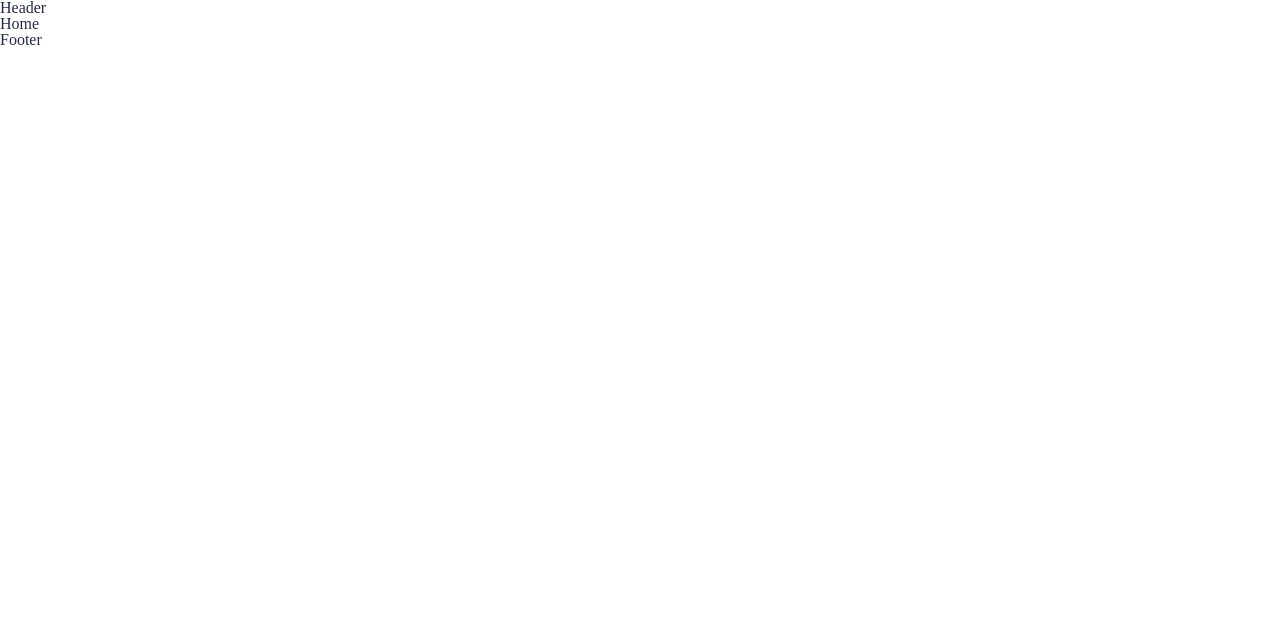
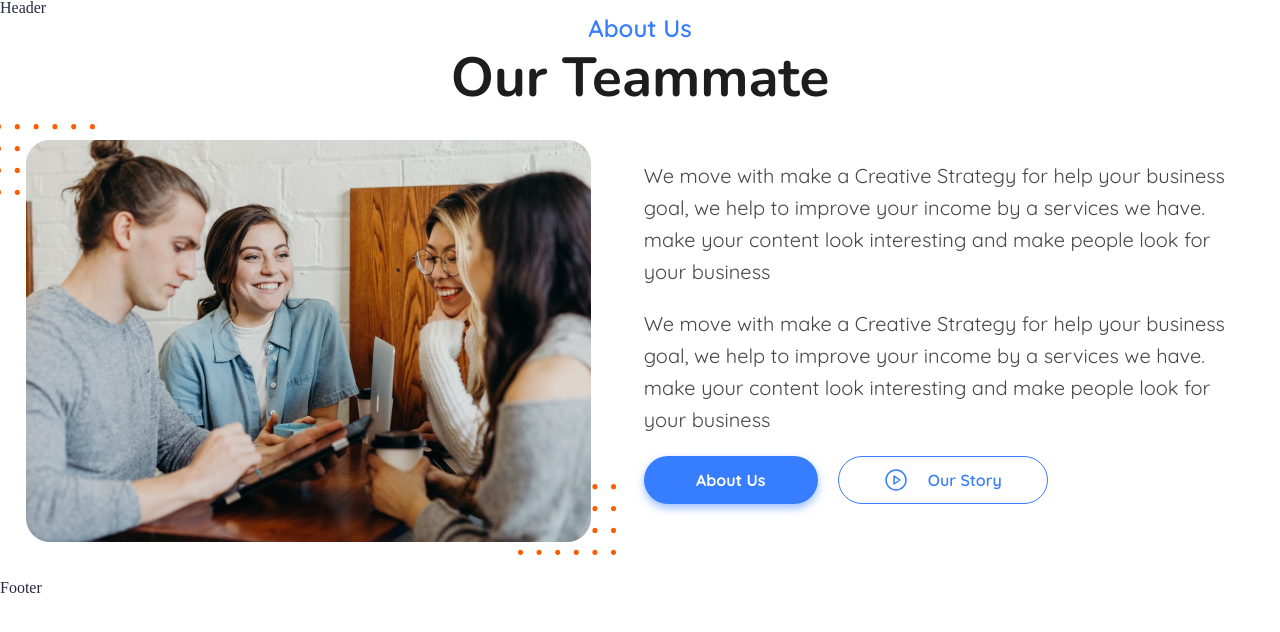
Before and after one commit to bakytbekov1ch/Copper-Pro, a React (Vite) app: page / in a window 1280 px wide. Shown: the top 632 px of the page. Built offline with nearby package versions, Linux system fonts and the light colour scheme.

Commit message:
about-home

```diff
--- a/src/Block/Home.jsx
+++ b/src/Block/Home.jsx
@@ -1,9 +1,12 @@
-import React from 'react'
+import React from "react";
+import About from "../components/About/About";
 
 function Home() {
   return (
-    <div>Home</div>
-  )
+    <div>
+      <About />
+    </div>
+  );
 }
 
-export default Home
+export default Home;
```
